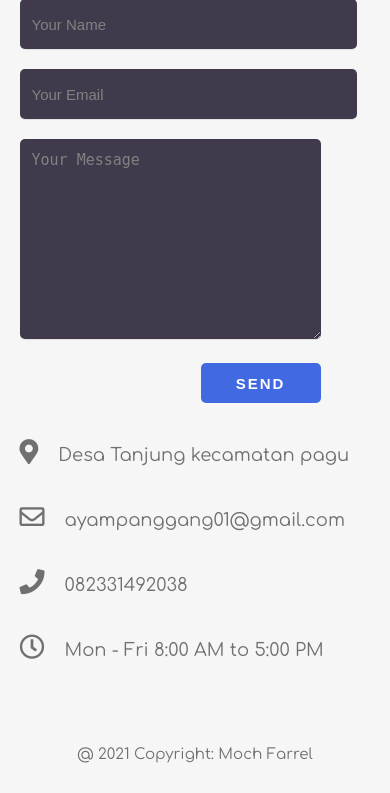
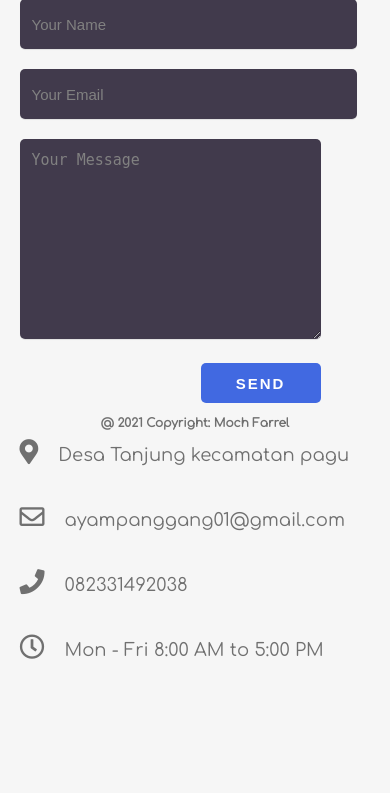
Before and after one commit to mochfarrel06/mochfarrel06.github.io, a PHP site: page /contact.html in a window 390 px wide; the page is wider, and only the part inside the window is pictured. Shown: the part 194-987 px from the top of that part. After the commit the page ends 853 px from the top of that part, so only its background shows below. Run offline with PHP 8.4, Linux system fonts and the light colour scheme.

Commit message:
memodifikasi style product dan contact

```diff
--- a/buying.html
+++ b/buying.html
@@ -122,9 +122,7 @@
             </section>
 
             <footer>
-                <div class="bawah">
-                    @ 2021 Copyright: Moch Farrel
-                </div>
+                <h4>@ 2021 Copyright: Moch Farrel</h4>
             </footer>
         </div>
         <script src="js/main.js"></script>
--- a/contact.html
+++ b/contact.html
@@ -50,12 +50,8 @@
                     </div>
                 </div>
             </section>
-
-
             <footer>
-                <div class="bawah">
-                    @ 2021 Copyright: Moch Farrel
-                </div>
+                <h4>@ 2021 Copyright: Moch Farrel</h4>
             </footer>
         </div>
         <script src="js/main.js"></script>
--- a/css/stylecontact.css
+++ b/css/stylecontact.css
@@ -217,17 +217,15 @@ section{
 
 /* Footer */
 footer{
-    display: flex;
-    justify-content: center;
-    margin-top: 20px;
-    align-self: flex-end;
+    padding: 20px;
+    text-align: center;
+    margin-top: 50px;
 }
 
-footer .bawah{
+footer h4{
     font-size: 15px;
     font-family: 'Comfortaa', cursive;
     color: #707070;
-    margin-top: 20px;
 }
 
 
@@ -290,9 +288,8 @@ footer .bawah{
         transform: translateX(0);
     }
 
-    footer .bawah{
-        margin-top: 350px;
-        margin-bottom: 30px;
+    footer h4{
+        font-size: 12px;
     }
 
 }
```
Also changed, not shown: css/stylebuying.css (+8 -7 lines).
